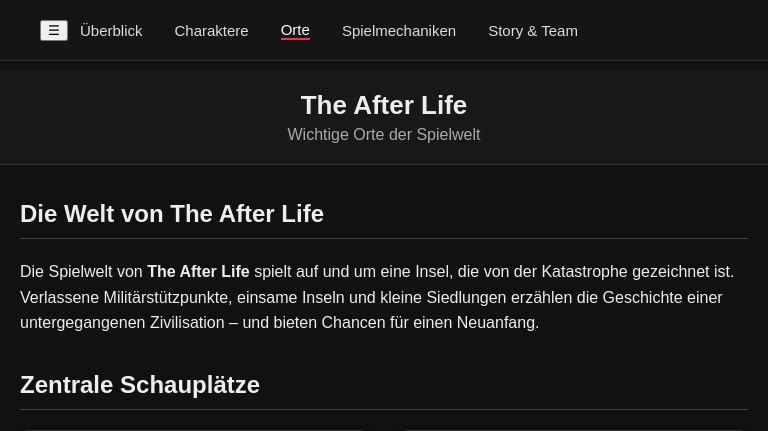
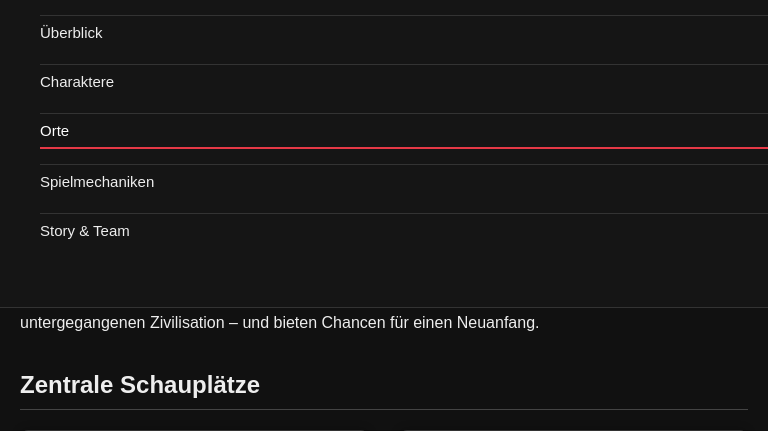
Before and after one commit to Noor8686/the-after-life-website, a PHP site: page /orte.html in a window 768 px wide. Shown: the top 431 px of the page. Run offline with PHP 8.4, Linux system fonts and the light colour scheme.

Commit message:
Neuer änderungen schönheit sind hinzugefügt

```diff
--- a/style.css
+++ b/style.css
@@ -85,6 +85,57 @@
     /* für Scroll-Schatten (nav-shadow) */
     transition: box-shadow 0.3s ease, background 0.3s ease;
 }
+
+/* Links in der Navigation */
+nav a {
+    color: var(--color-text);
+    text-decoration: none;
+    margin-right: 20px;
+    font-size: 15px;
+
+    /* sanfter Übergang für Farbe/Bewegung */
+    transition: color 0.3s ease, transform 0.2s ease;
+}
+
+/* aktiver Menüpunkt */
+nav a.active {
+    color: #ffffff;
+    border-bottom: 2px solid var(--color-accent);
+}
+
+nav a:hover {
+    color: #ffffff;
+    transform: translateY(-1px);
+}
+
+nav.nav-shadow {
+    box-shadow: 0 4px 15px rgba(0,0,0,0.5);
+    background: #101010f5; /* leicht dunkler + etwas durchsichtig */
+}
+
+/* Mobile-Menü-Button (☰) */
+.nav-toggle {
+    display: none; /* nur auf Handy sichtbar, siehe Media Query */
+    margin-right: 10px;
+    font-size: 22px;
+    background: transparent;
+    border: none;
+    color: var(--color-text);
+    cursor: pointer;
+
+    transition: transform 0.2s ease, color 0.25s ease;
+}
+
+.nav-toggle:hover {
+    transform: scale(1.08);
+    color: var(--color-accent);
+}
+
+.nav-toggle:focus-visible {
+    outline: 2px solid var(--color-accent);
+    outline-offset: 2px;
+}
+
 /* Theme-Toggle-Button in der Navigation */
 .theme-toggle {
     margin-left: auto;
@@ -119,32 +170,6 @@
     box-shadow: 0 2px 6px rgba(0,0,0,0.4);
 }
 
-
-nav.nav-shadow {
-    box-shadow: 0 4px 15px rgba(0,0,0,0.5);
-    background: #101010f5; /* leicht dunkler + etwas durchsichtig */
-}
-
-nav a {
-    color: #ddd;
-    text-decoration: none;
-    margin-right: 20px;
-    font-size: 15px;
-
-    /* sanfter Übergang für Farbe/Bewegung */
-    transition: color 0.3s ease, transform 0.2s ease;
-}
-
-/* aktiver Menüpunkt */
-nav a.active {
-    color: #ffffff;
-    border-bottom: 2px solid var(--color-accent);
-}
-
-nav a:hover {
-    color: #ffffff;
-    transform: translateY(-1px);
-}
 
 /* ---------------- Hauptbereich ---------------- */
 
@@ -651,8 +691,28 @@
 @media (min-width: 480px) and (max-width: 768px) {
 
     nav {
-        justify-content: center;
-        gap: 12px;
+        padding: 10px 20px;
+        justify-content: space-between;
+    }
+
+    .nav-toggle {
+        display: block;
+    }
+
+    nav a {
+        display: none;
+        width: 100%;
+        margin: 0;
+        padding: 8px 0;
+        border-top: 1px solid var(--color-border);
+    }
+
+    body.nav-open nav a {
+        display: block;
+    }
+
+    .theme-toggle {
+        margin-left: 0;
     }
 
     header h1 {
@@ -674,11 +734,25 @@
     }
 }
 
-/* Tablets (768px – 1024px) */
+/* Tablets (768px – 1024px)
+   -> Hier wieder „normales“ Desktop-Menü: Links immer sichtbar */
 @media (min-width: 768px) and (max-width: 1024px) {
 
     nav {
-        justify-content: center;
+        padding: 15px 40px;
+        justify-content: flex-start;
+    }
+
+    .nav-toggle {
+        display: none;
+    }
+
+    nav a {
+        display: inline-block;
+    }
+
+    .theme-toggle {
+        margin-left: auto;
     }
 
     main {
```
Also changed, not shown: other parts of style.css (+52 -13 lines).
